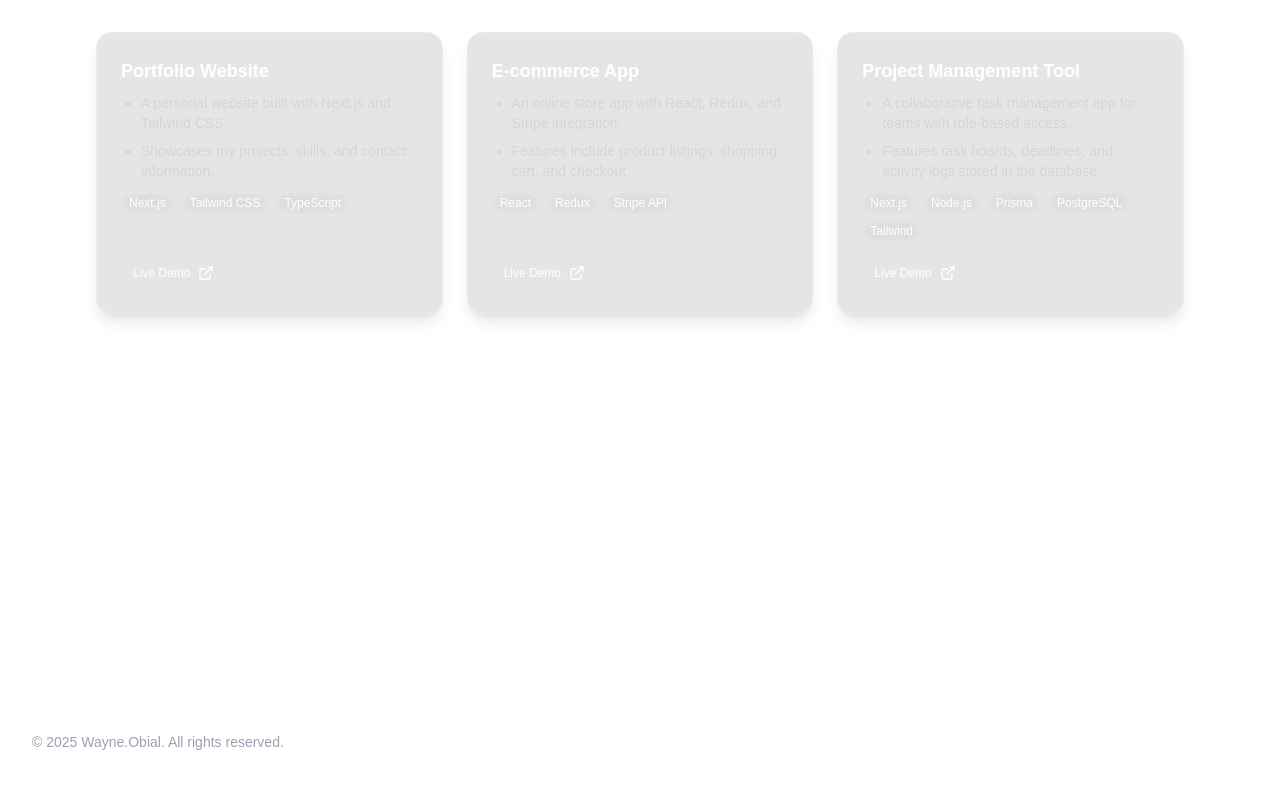
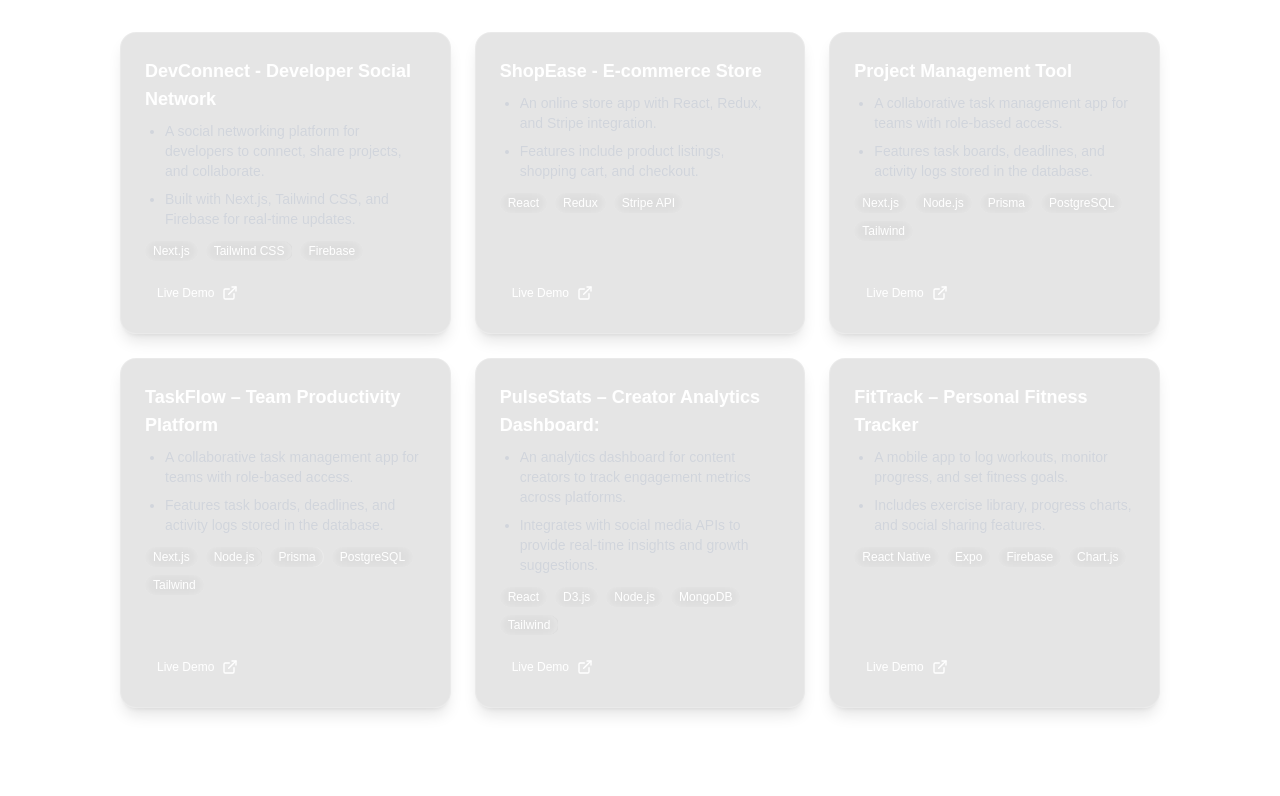
Before and after one commit to wynnee0110/My-Portfolio, a Next.js app: page / in a window 1280 px wide. Shown: the part 1684-2480 px from the top of the page. Before the commit the page ends 2452 px from the top, so only its background shows below. Built offline with nearby package versions, Linux system fonts and the light colour scheme.

Commit message:
Improved UI added new projects  and a divider

```diff
--- a/src/app/components/Footer.tsx
+++ b/src/app/components/Footer.tsx
@@ -6,7 +6,7 @@ import { useRouter } from "next/navigation";
 export default function Footer() {
   const router = useRouter();
   return (
-    <footer className="w-full py-4 px-8 bg-black-900 text-gray-400 flex flex-col sm:flex-row items-center justify-between">
+    <footer className="w-full py-4 px-8 bg-black-900 text-gray-400 flex flex-col sm:flex-row items-center justify-center border-gray-800 border-t">
       <p className="text-sm">&copy; {new Date().getFullYear()} Wayne.Obial. All rights reserved.</p>
         <div className="flex space-x-4 mt-2 sm:mt-0">
             </div>
--- a/src/app/contact/page.tsx
+++ b/src/app/contact/page.tsx
@@ -22,7 +22,7 @@ export default function Contact() {
       <Header />
 
       <div className="flex bg-black min-h-screen items-center justify-center px-4 overflow-hidden">
-        <div className="transform scale-[0.9] flex flex-col w-full sm:w-[90%] md:w-[90%] lg:w-[500px] p-6 rounded-2xl">
+        <div className="transform scale-[0.8] flex flex-col w-full sm:w-[90%] md:w-[90%] lg:w-[500px] p-6 rounded-2xl">
           {/* Header */}
           <section className="mb-8 text-center md:text-left">
             <h1 className="text-3xl md:text-4xl font-bold text-white mb-4">
--- a/src/app/data/projectsData.tsx
+++ b/src/app/data/projectsData.tsx
@@ -1,14 +1,13 @@
 export const projects = [
   {
-    title: "Portfolio Website",
-    description: "A personal website built with Next.js and Tailwind CSS.",
-    description2: "Showcases my projects, skills, and contact information.",
-    languages: ["Next.js", "Tailwind CSS", "TypeScript"],
-    link: "https://example.com/portfolio",
-    liveDemo: "https://example.com/portfolio",
+    title: "DevConnect - Developer Social Network",
+    description: "A social networking platform for developers to connect, share projects, and collaborate.",
+    description2: "Built with Next.js, Tailwind CSS, and Firebase for real-time updates.",
+    languages: ["Next.js", "Tailwind CSS", "Firebase"],
+    link: "https://example.com/devconnect",
   },
   {
-    title: "E-commerce App",
+    title: "ShopEase - E-commerce Store",
     description: "An online store app with React, Redux, and Stripe integration.",
     description2: "Features include product listings, shopping cart, and checkout.",
     languages: ["React", "Redux", "Stripe API"],
@@ -21,9 +20,32 @@ export const projects = [
     description2: "Features task boards, deadlines, and activity logs stored in the database.",
     languages: ["Next.js", "Node.js", "Prisma", "PostgreSQL", "Tailwind"],
     liveDemo: "https://yourprojecttool.com"
+  },
+
+  {
+    title: "TaskFlow – Team Productivity Platform",
+    description: "A collaborative task management app for teams with role-based access.",
+    description2: "Features task boards, deadlines, and activity logs stored in the database.",
+    languages: ["Next.js", "Node.js", "Prisma", "PostgreSQL", "Tailwind"],
+    liveDemo: "https://taskflowapp.com"
+
+  },
+
+  {
+    title:"PulseStats – Creator Analytics Dashboard:",
+    description: "An analytics dashboard for content creators to track engagement metrics across platforms.",
+    description2: "Integrates with social media APIs to provide real-time insights and growth suggestions.",
+    languages: ["React", "D3.js", "Node.js", "MongoDB", "Tailwind"],
+    liveDemo: "https://pulsestats.com"
+  },
+
+
+  {
+    title: "FitTrack – Personal Fitness Tracker",
+    description: "A mobile app to log workouts, monitor progress, and set fitness goals.",
+    description2: "Includes exercise library, progress charts, and social sharing features.",
+    languages: ["React Native", "Expo", "Firebase", "Chart.js"],
+    liveDemo: "https://fittrackapp.com"
   }
 
-
-
-
 ];
--- a/src/app/layout.tsx
+++ b/src/app/layout.tsx
@@ -16,7 +16,7 @@ const geistMono = Geist_Mono({
 
 export const metadata: Metadata = {
   title: "Wayne.Obial | Developer Portfolio",
-  description: "Generated by create next app",
+  description: "",
 };
 
 export default function RootLayout({
--- a/src/app/page.tsx
+++ b/src/app/page.tsx
@@ -41,13 +41,13 @@ export default function HomePage() {
 
         <div className="flex flex-row gap-4 z-10 ">
           <button
-          onClick={() => router.push("/projects")}
-          className="bg-white white:bg-blue-700 text-black font-semibold py-2 px-7 rounded-2xl transition">
+          onClick={() => router.push("#projects")}
+          className="bg-white white:bg-blue-700 text-black font-semibold py-2 px-7 rounded-2xl transition hover:scale-102 transform">
             View Projects
           </button>
             <button
             onClick={() => router.push("/contact")}
-            className="text-white font-semibold py-2 px-7 rounded-2xl border border-gray-300 hover:bg-gray-800 transition">
+            className="text-white font-semibold py-2 px-7 rounded-2xl border border-gray-300 hover:bg-gray-800 transition hover:scale-102">
               Contact Me
             </button>
         </div>
@@ -151,13 +151,11 @@ export default function HomePage() {
           </div>
         </section>
 
-   <section className="sm:h-screen bg-black-100 flex  justify-center">
+<section id="projects" className="bg-black-100 flex justify-center">
+  <div className="w-full max-w-6xl px-4 sm:px-10 py-8">
 
-
-
-  <div className="flex flex-col items-center px-20 p-8 max-w-1xl w-full">
     <div className="flex items-center gap-4 mb-5 w-full">
-      <h2 className="text-3xl sm:text-5xl text-gray-500 font-bold whitespace-nowrap">
+      <h2 className="text-3xl sm:text-5xl text-gray-500 font-bold">
         .projects
       </h2>
     </div>
@@ -165,26 +163,40 @@ export default function HomePage() {
     <ProjectsSection />
 
     </div>
+  </div>
+</section>
+<section className="w-full py-20 flex flex-col items-center text-center">
+  <h2 className="text-3xl md:text-4xl font-bold text-white mb-4">
+    Let’s build something great together.
+  </h2>
 
-  </div>
+  <p className="text-white/70 max-w-xl mb-8 text-sm md:text-base">
+    Whether it’s a full-stack web application, an API, or a product idea,
+    I’d love to help bring it to life.
+  </p>
 
-
-
-
-
-
-
-
-
-
-
-
-
-
+  <a
+    href="/contact"
+    className="px-6 py-3 rounded-full bg-white/10 backdrop-blur-md border border-white/20
+               hover:bg-white/20 transition-all text-white flex items-center gap-2"
+  >
+    <span>Contact Me</span>
+    <svg
+      xmlns="http://www.w3.org/2000/svg"
+      fill="none"
+      viewBox="0 0 24 24"
+      strokeWidth={2}
+      stroke="currentColor"
+      className="w-4 h-4"
+    >
+      <path
+        strokeLinecap="round"
+        strokeLinejoin="round"
+        d="M17.25 8.25L21 12m0 0l-3.75 3.75M21 12H3"
+      />
+    </svg>
+  </a>
 </section>
-
-
-
 
 
 
```
